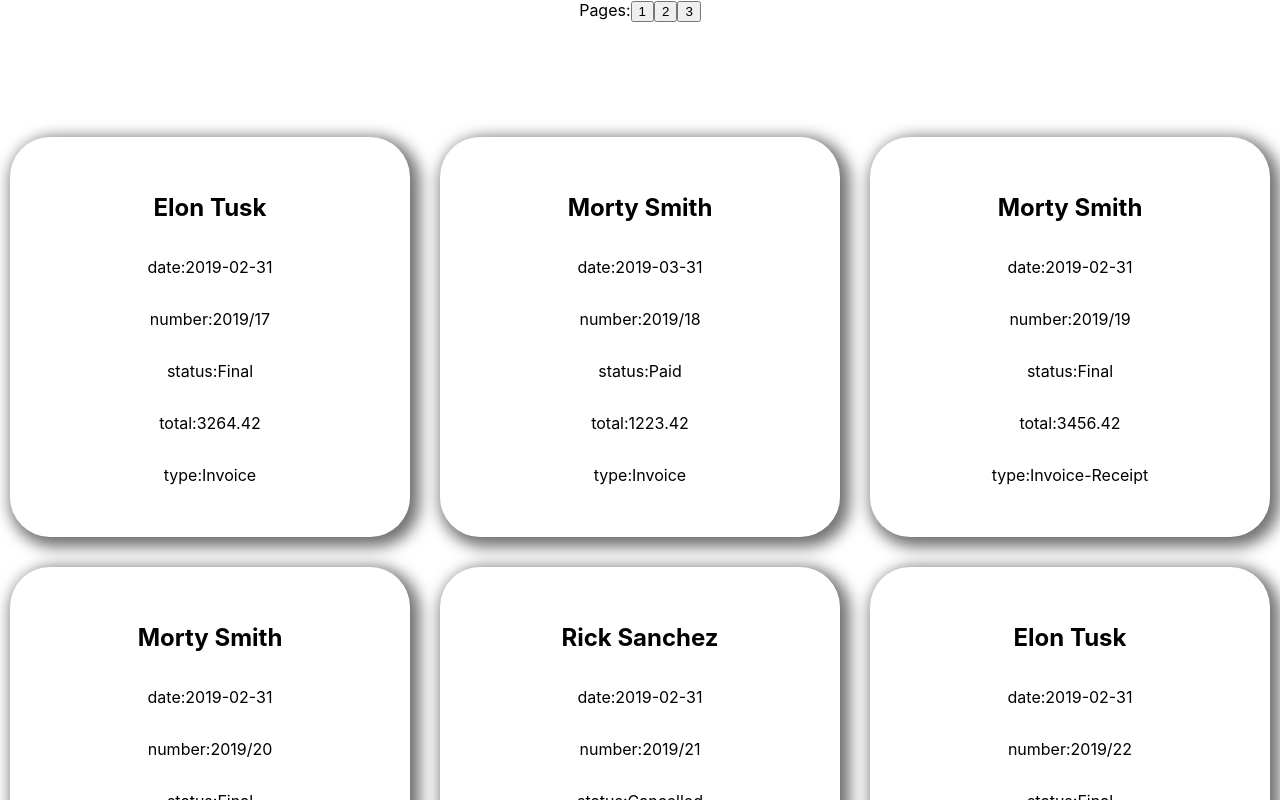
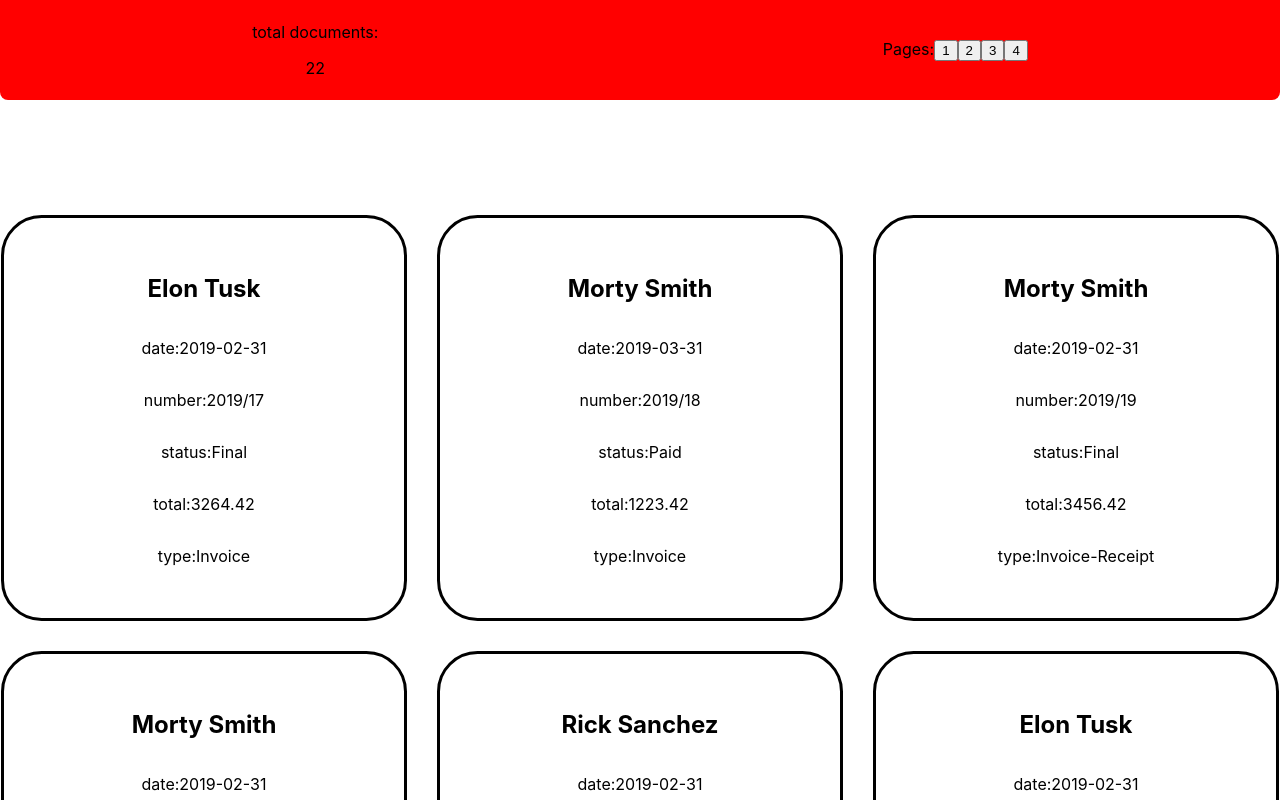
Before and after one commit to ArthurMCS/React-Challenge, a React (Create React App) app: page / in a window 1280 px wide. Shown: the top 800 px of the page. Built offline with nearby package versions, Linux system fonts and the light colour scheme.

Commit message:
fix the pagination and starts the header

```diff
--- a/src/App.js
+++ b/src/App.js
@@ -4,8 +4,8 @@ import './App.css';
 import { React, useEffect, useContext } from 'react';
 import getDocs from './services/docApi';
 import CardContainer from './components/CardContainer';
-import Pagination from './components/Pagination';
 import AppContext from './context/AppContext';
+import Header from './components/Header';
 
 function App() {
   const { setDocuments } = useContext(AppContext);
@@ -17,7 +17,7 @@ function App() {
 
   return (
     <div className="App">
-      <Pagination />
+      <Header />
       <CardContainer />
     </div>
   );
--- /dev/null
+++ b/src/components/Header.jsx
@@ -0,0 +1,17 @@
+import React, { useContext } from 'react';
+import Pagination from './Pagination';
+import AppContext from '../context/AppContext';
+import HeaderStyled from '../stledComponents/HeaderStyled';
+
+export default function Header() {
+  const { documents } = useContext(AppContext);
+  return (
+    <HeaderStyled>
+      <div>
+        <p>total documents:</p>
+        <p>{documents.length}</p>
+      </div>
+      <Pagination />
+    </HeaderStyled>
+  );
+}
--- a/src/components/Pagination.jsx
+++ b/src/components/Pagination.jsx
@@ -5,19 +5,18 @@ import React, { useContext } from 'react';
 import AppContext from '../context/AppContext';
 
 export default function Pagination() {
-  const NUMBER_OF_PAGES = 3;
-  const { setCurrentPage } = useContext(AppContext);
+  const { pages, setCurrentPage } = useContext(AppContext);
   return (
     <div>
       Pages:
       {Array
-        .from(Array(NUMBER_OF_PAGES))
+        .from(Array(pages))
         .map((_n, index) => (
 
           <button
             type="button"
             key={index}
-            value={index + 1}
+            value={index}
             onClick={(e) => setCurrentPage(Number(e.target.value))}
           >
             {index + 1}
--- a/src/context/AppProvider.js
+++ b/src/context/AppProvider.js
@@ -8,12 +8,14 @@ export default function AppProvider({ children }) {
   const [documents, setDocuments] = useState([]);
   const [currentPage, setCurrentPage] = useState(1);
 
-  // const pages = Math.ceil(documents.length / 7)
+  const pages = Math.ceil(documents.length / 7);
   const startIndex = currentPage * 7;
   const endIndex = startIndex + 7;
   const docsOnPage = documents.slice(startIndex, endIndex);
 
   const context = {
+    pages,
+    documents,
     setDocuments,
     setCurrentPage,
     docsOnPage,
--- a/src/stledComponents/CardStyled.js
+++ b/src/stledComponents/CardStyled.js
@@ -8,7 +8,7 @@ const CardStyled = styled.div`
     height: 400px;
     width: 400px;
     margin: 15px;
-    box-shadow: 5px 5px 15px 5px rgba(0,0,0,0.56);
+    border: 3px solid black;
     border-radius: 10%;
 `;
 
--- /dev/null
+++ b/src/stledComponents/HeaderStyled.js
@@ -0,0 +1,13 @@
+import styled from 'styled-components';
+
+const HeaderStyled = styled.header`
+    display: flex;
+    align-items: center;
+    justify-content: space-around;
+    height: 100px;
+    width: 100%;
+    background-color: red;
+    border-radius: 0px 0px 8px 8px;
+`;
+
+export default HeaderStyled;
```
